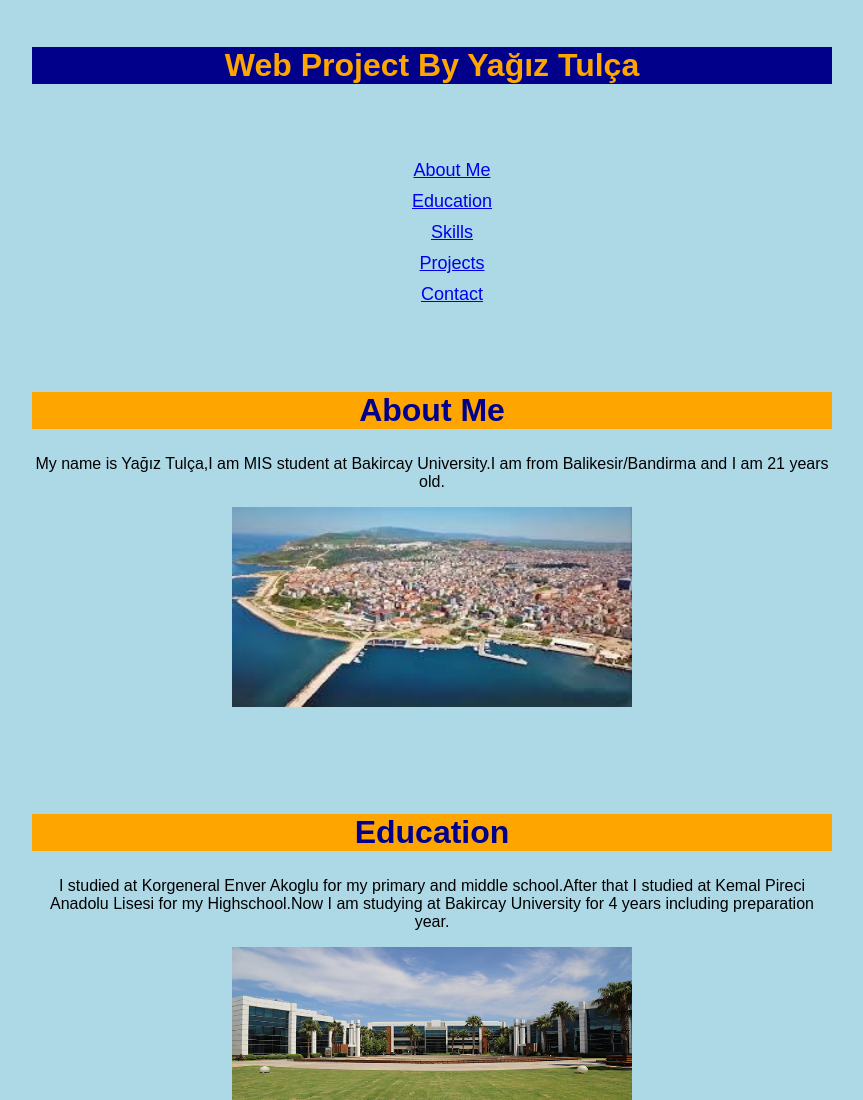
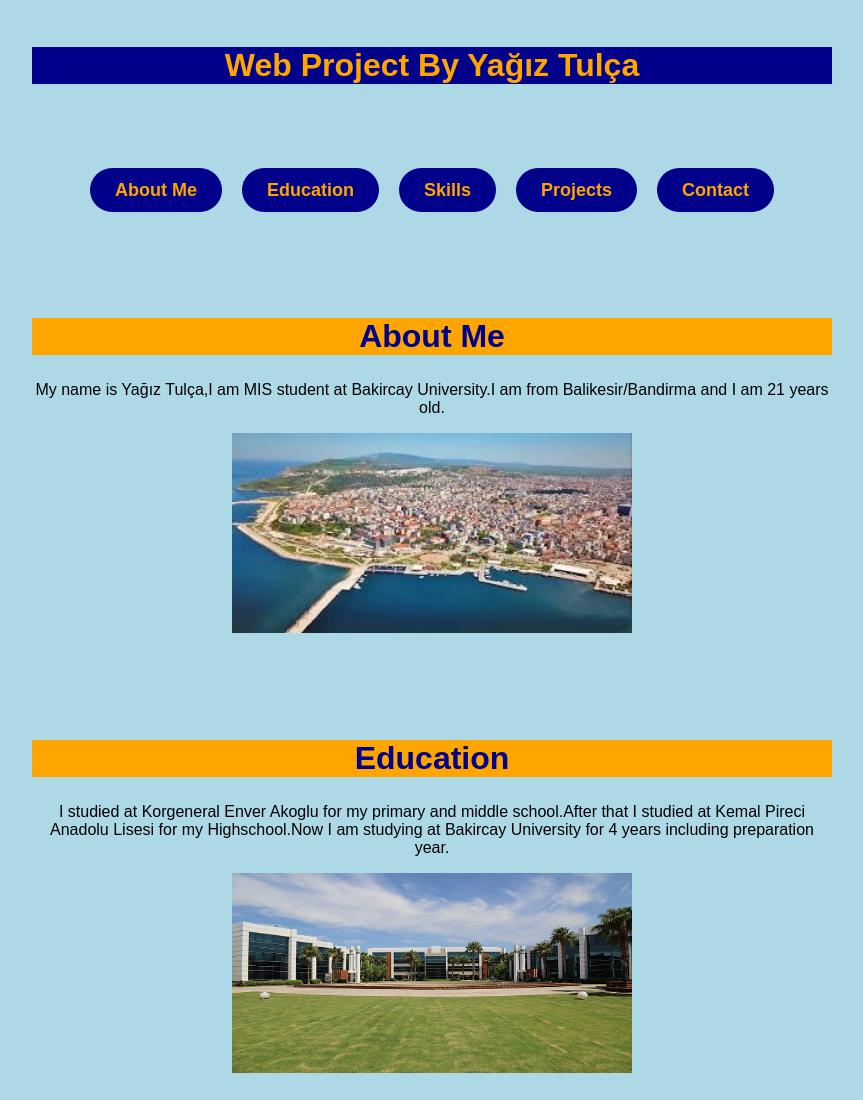
Before and after one commit to TulcaYagiz/TulcaYagiz.github.io, a plain HTML site: page index.html in a window 1280 px wide. Shown: the top 1100 px of the page, without its empty margins (208-1071 px from the left). Drawn offline with Linux system fonts and the light colour scheme.

Commit message:
Update index.css

```diff
--- a/index.css
+++ b/index.css
@@ -1,4 +1,3 @@
-
 
 body{
      background-color: lightblue ;
@@ -32,9 +31,26 @@ section {
     li{color: orange ;}
     list-style-type: none;
     text-align: center;
+    li{list-style-type: none}
+    }
+#List ul{
+    display: flex;
+    justify-content: center;
+    gap: 20px;
+    list-style: none;
     padding: 0;
-    li{list-style-type: none}
+    margin: 0;
 }
+#List li a {
+    text-decoration: none;
+    background-color: darkblue;
+    color: orange;
+    padding: 12px 25px;
+    border-radius: 25px;
+    font-weight: bold;
+    font-family: sans-serif;
+}
+
 
 .class1{
     h1{text-align: center;}
```
